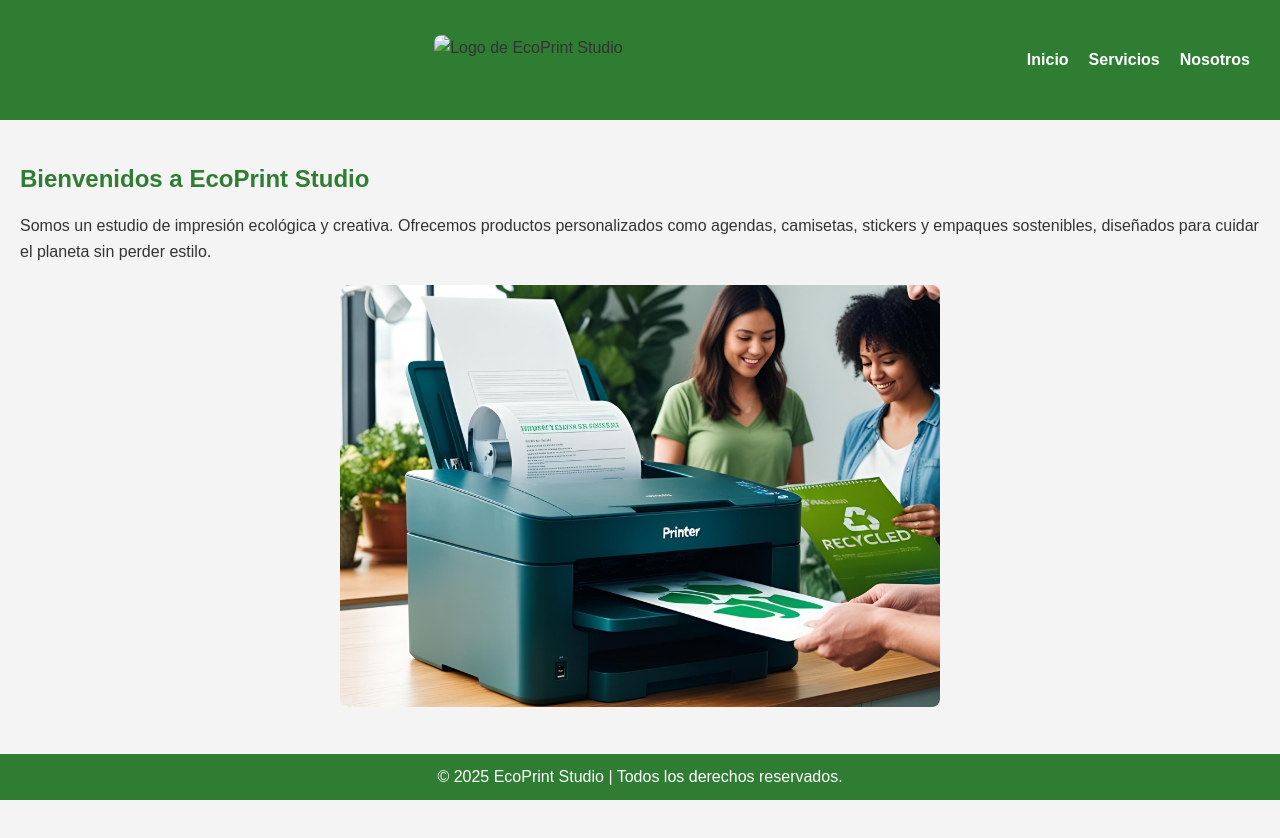
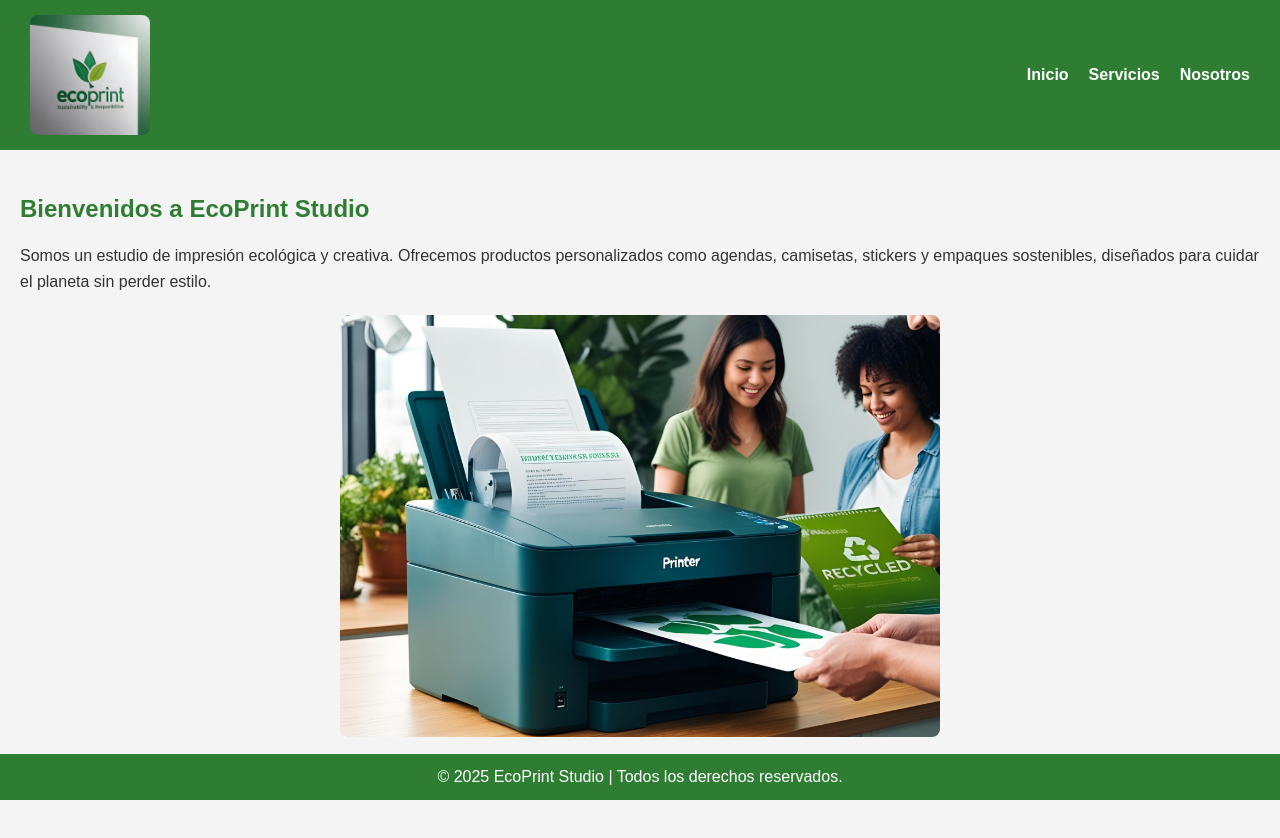
Before and after one commit to ShelmiVS/Laboratorio.css, a plain HTML site: page index.html in a window 1280 px wide. Drawn offline with Linux system fonts and the light colour scheme.

Commit message:
Logo EcoPrint

```diff
--- a/css/estilos.css
+++ b/css/estilos.css
@@ -156,3 +156,19 @@ img {
     border-radius: 10px;
     margin: 20px 0;
 }
+
+header {
+    background-color: #2e7d32;
+    padding: 15px 30px;
+    display: flex;
+    align-items: center;
+    justify-content: space-between;
+    flex-wrap: wrap;
+}
+
+.logo-header {
+    width: 120px;
+    height: auto;
+    margin: 0; /* quita márgenes innecesarios */
+    align-self: flex-start;
+}
--- a/index.html
+++ b/index.html
@@ -8,7 +8,7 @@
 </head>
 <body>
 <header>
-    <img src="img/logo.png" alt="Logo de EcoPrint Studio" class="logo">
+    <img src="img/logo.png" alt="Logo de EcoPrint Studio" class="logo-header">
     <nav>
         <ul>
             <li><a href="index.html">Inicio</a></li>
```
Also changed, not shown: nosotros.html (+1 -1 lines), pages/plan_basico.html (+1 -1 lines), pages/plan_estandar.html (+1 -1 lines), pages/plan_premium.html (+1 -1 lines), servicios.html (+1 -1 lines), img/logo.png (added), 1 other file.
